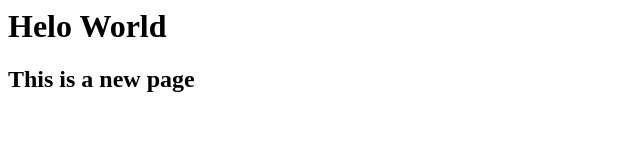
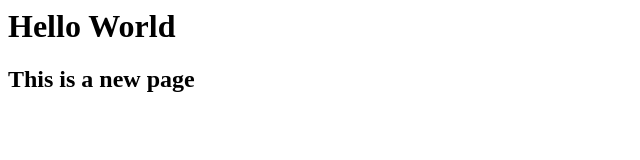
Before and after one commit to riyapatni/InfoVis, a plain HTML site: page index.html in a window 1280 px wide. Shown: the full height of the page, 0-640 px from the left. Drawn offline with Linux system fonts and the light colour scheme.

Commit message:
Update index.html

```diff
--- a/index.html
+++ b/index.html
@@ -1,6 +1,6 @@
 <html>
      <body>
-           <h1>Helo World</h1>
+           <h1>Hello World</h1>
            <h2>This is a new page</h2>
      </body>
 <html>
```
